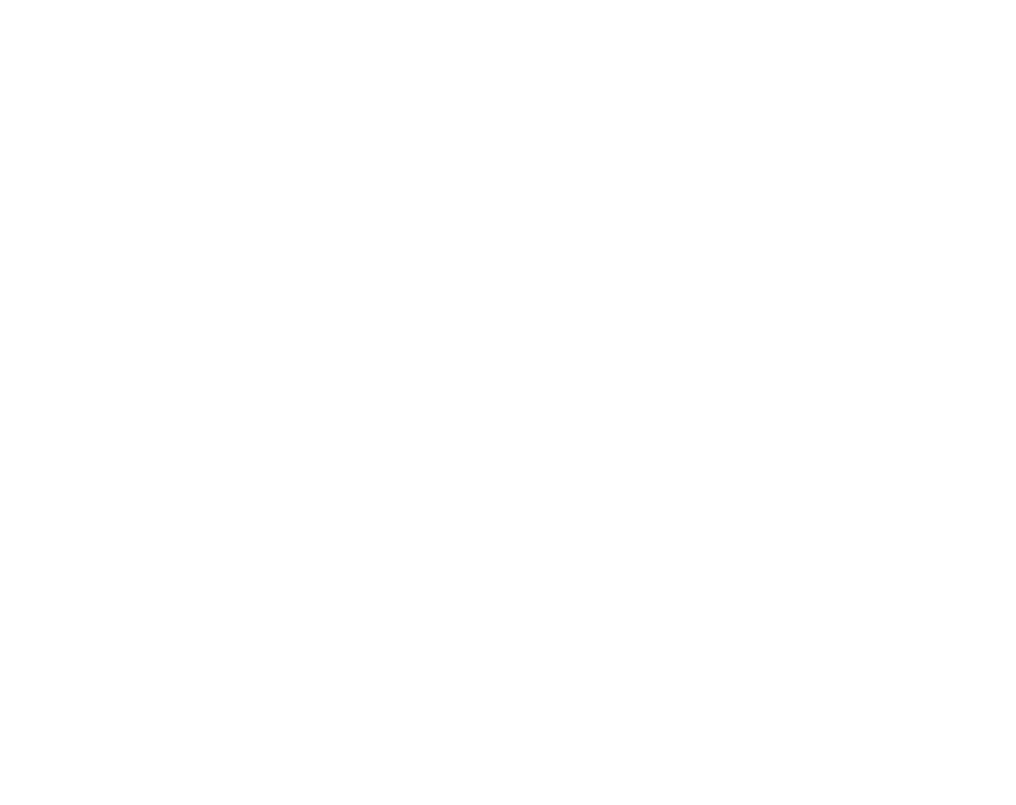
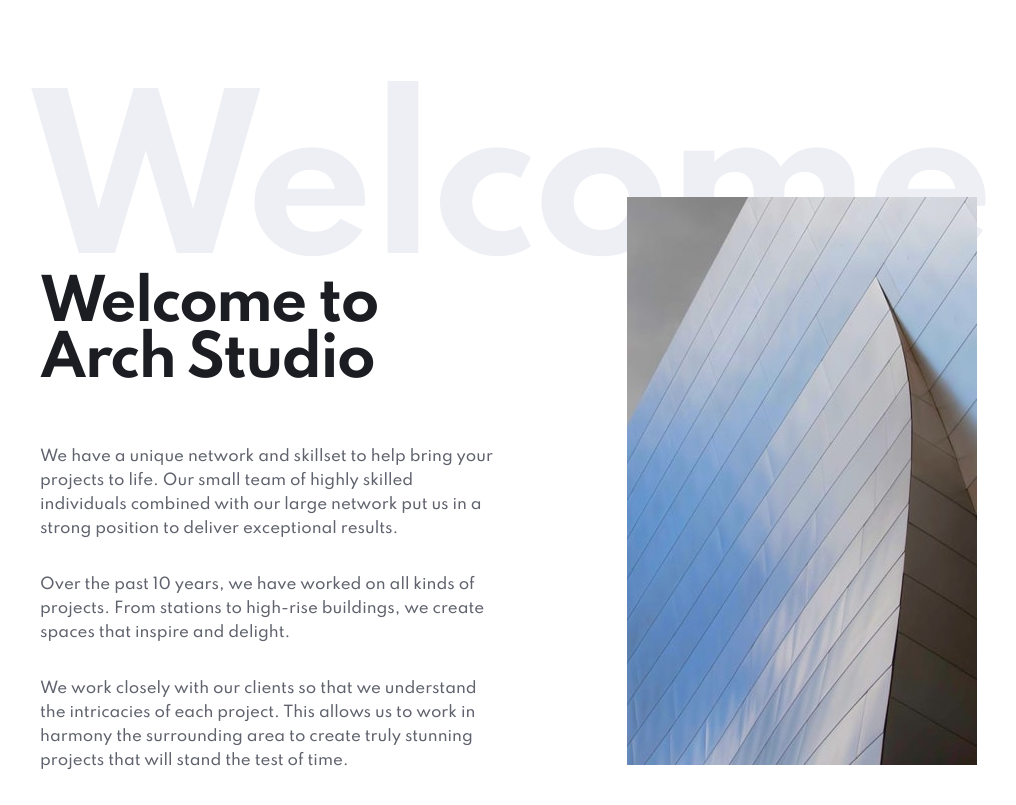
Before and after one commit to Ukhu/arch-studio, a Next.js app: page / in a window 1280 px wide. Shown: the part 874-1679 px from the top of the page, without its empty margins (138-1154 px from the left). Before the commit the page ends 967 px from the top, so only its background shows below. Built offline with nearby package versions, Linux system fonts and the light colour scheme.

Commit message:
build welcome component

```diff
--- /dev/null
+++ b/components/WelcomeNote.tsx
@@ -0,0 +1,41 @@
+import Image from "next/image";
+
+import WelcomeImage from "../assets/images/image-welcome.jpg";
+
+import style from "../styles/comps/WelcomeNote.module.scss";
+
+const WelcomeNote = () => {
+  return (
+    <article className={style.welcome}>
+      <div className={style.welcome_border} />
+      <div className={style.welcome_banner}>Welcome</div>
+      <div className={style.welcome_content_wrap}>
+        <div className={style.welcome_content}>
+          <h1 className={style.welcome_heading}>Welcome to Arch Studio</h1>
+          <p className={style.welcome_note}>
+            We have a unique network and skillset to help bring your projects to
+            life. Our small team of highly skilled individuals combined with our
+            large network put us in a strong position to deliver exceptional
+            results.
+          </p>
+          <p className={style.welcome_note}>
+            Over the past 10 years, we have worked on all kinds of projects.
+            From stations to high-rise buildings, we create spaces that inspire
+            and delight.
+          </p>
+          <p className={style.welcome_note}>
+            We work closely with our clients so that we understand the
+            intricacies of each project. This allows us to work in harmony the
+            surrounding area to create truly stunning projects that will stand
+            the test of time.
+          </p>
+        </div>
+        <div className={style.welcome_img}>
+          <Image src={WelcomeImage} alt="Welcome image" width={350} />
+        </div>
+      </div>
+    </article>
+  );
+};
+
+export default WelcomeNote;
--- a/pages/index.tsx
+++ b/pages/index.tsx
@@ -1,6 +1,7 @@
 import Header from "../components/Header";
 import Hero from "../components/Hero";
 import Tag from "../components/Tag";
+import WelcomeNote from "../components/WelcomeNote";
 
 function Home() {
   return (
@@ -8,6 +9,7 @@
       <Tag name="Home" />
       <Header />
       <Hero />
+      <WelcomeNote />
     </div>
   );
 }
--- /dev/null
+++ b/styles/comps/WelcomeNote.module.scss
@@ -0,0 +1,82 @@
+@import "../shared/index.scss";
+
+.welcome {
+  margin: 0 2rem;
+
+  @media screen and (min-width: $tablet) {
+    margin: 0 6.0625rem;
+  }
+
+  @media screen and (min-width: $laptop) {
+    margin: 0 10.3125rem;
+  }
+}
+
+.welcome_border {
+  width: 4.0625rem;
+  height: 1px;
+  background: $grey-light;
+  margin-bottom: 4.1875rem;
+
+  @media screen and (min-width: $tablet) {
+    display: none;
+  }
+}
+
+.welcome_banner {
+  display: none;
+  z-index: 1000;
+  @include h1-large;
+
+  @media screen and (min-width: $tablet) {
+    display: block;
+  }
+}
+
+.welcome_content_wrap {
+  @media screen and (min-width: $tablet) {
+    margin-top: -1.5rem;
+  }
+
+  @media screen and (min-width: $laptop) {
+    margin-top: -6rem;
+    display: flex;
+    justify-content: flex-end;
+  }
+}
+
+.welcome_content {
+  @media screen and (min-width: $laptop) {
+    margin-top: 5rem;
+    margin-right: 7.8125rem;
+    width: 28.875rem;
+  }
+}
+
+.welcome_heading {
+  @include h2;
+  margin: 0;
+  margin-bottom: 2rem;
+  color: $blue-dark;
+
+  @media screen and (min-width: $tablet) {
+    margin-bottom: 3.5rem;
+  }
+}
+
+.welcome_note {
+  @include body;
+  font-weight: 500;
+  margin: 0;
+  margin-bottom: 2rem;
+  color: $grey-dark;
+}
+
+.welcome_img {
+  display: none;
+
+  @media screen and (min-width: $laptop) {
+    display: block;
+    // margin-top: 6.5rem;
+  }
+}
--- a/styles/shared/_typography.scss
+++ b/styles/shared/_typography.scss
@@ -1,9 +1,21 @@
 @mixin h1-large {
   color: $grey-xlight;
   font-weight: bold;
+  font-size: 120px;
+  line-height: 1.67;
+  letter-spacing: -3px;
+
+  @media screen and (min-width: $laptop) {
+    font-size: 160px;
+    line-height: 1.25;
+    letter-spacing: -4px;
+  }
+
+  @media screen and (min-width: $desktop) {
     font-size: 200px;
     line-height: 1;
     letter-spacing: -5px;
+  }
 }
 
 @mixin h1 {
@@ -22,9 +34,15 @@
 @mixin h2 {
   color: $blue-dark;
   font-weight: bold;
+  font-size: 40px;
+  line-height: 1.2;
+  letter-spacing: -1.43px;
+
+  @media screen and (min-width: $tablet) {
     font-size: 56px;
     line-height: 1;
     letter-spacing: -2px;
+  }
 }
 
 @mixin h3 {
@@ -32,12 +50,10 @@
   font-weight: bold;
   font-size: 18px;
   line-height: 1.3;
-  letter-spacing: 0;
 }
 
 @mixin body {
   color: $grey-dark;
   font-size: 15px;
   line-height: 1.6;
-  letter-spacing: 0;
 }
```
Also changed, not shown: assets/images/image-welcome.jpg (added). Lines whose indentation alone changed are shown as unchanged.
